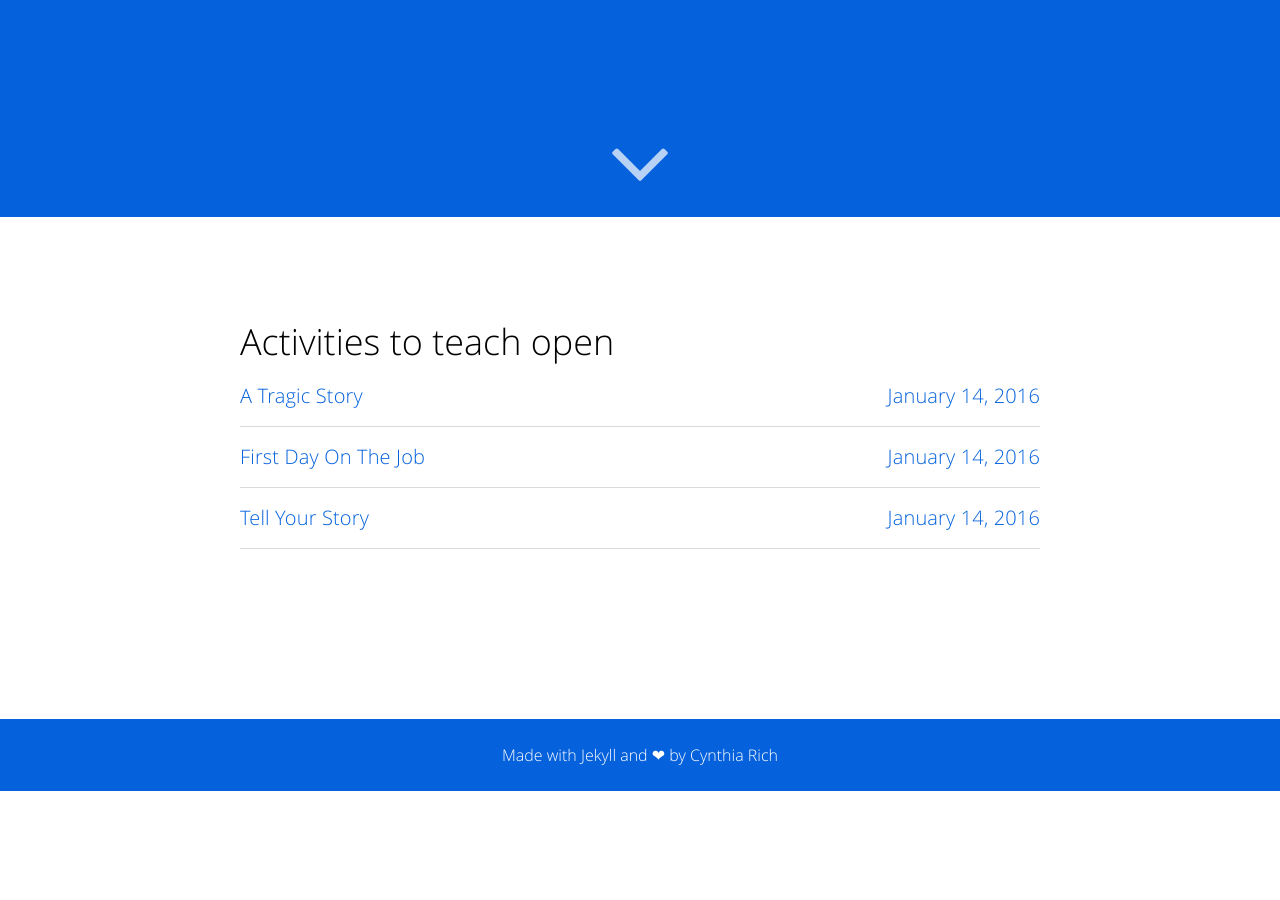
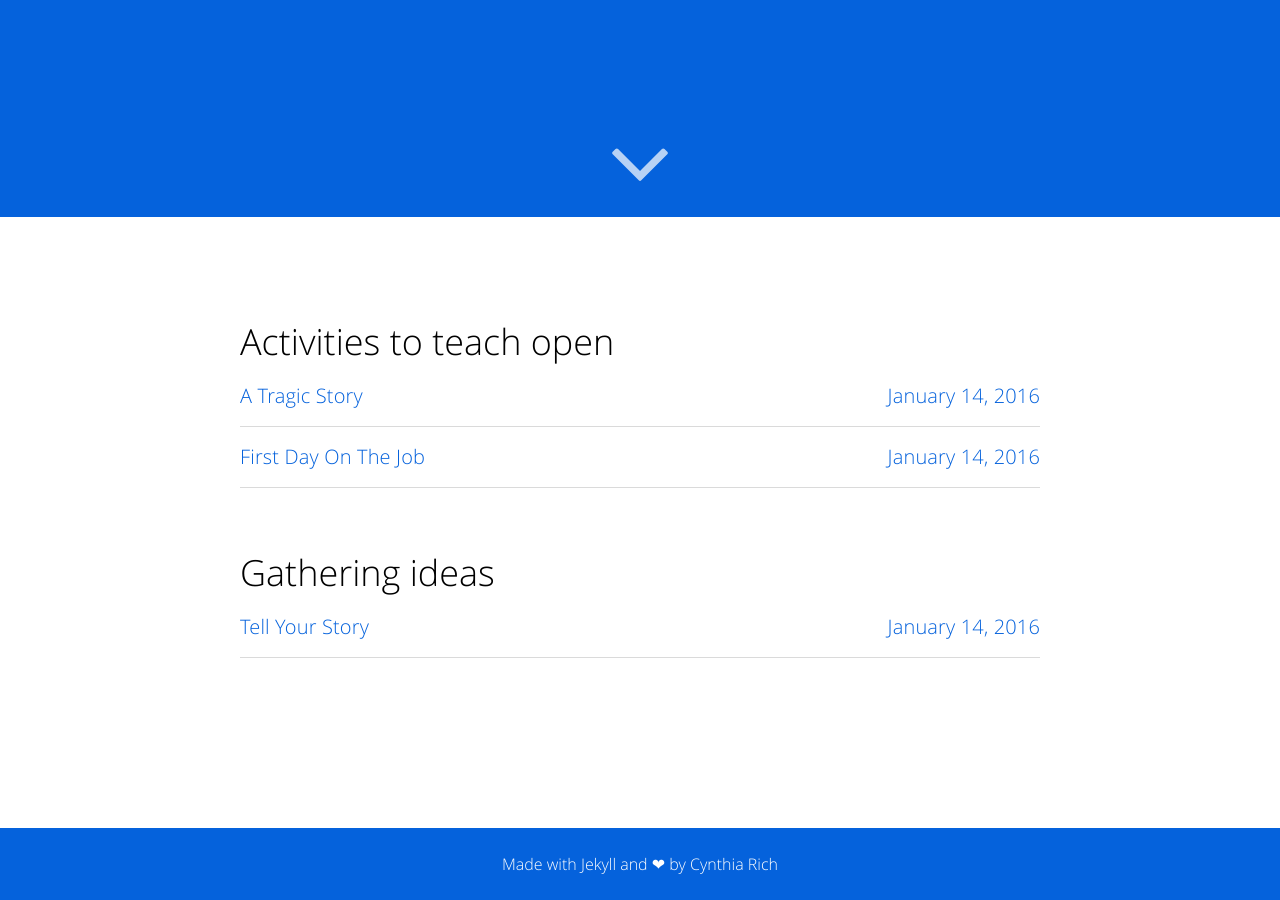
Before and after one commit to gitter-badger/ATD-Techknowledge, a Jekyll site: the page built from series.html, in a window 1280 px wide and 900 px high, scrolled down 683 px. Built offline with Jekyll 4.4.1, drawn with Linux system fonts in a browser that asks for light colours; before the commit the page ends 1474 px from its top, so only the background shows below that.

```diff
--- a/_posts/2016-01-14-your-story.markdown
+++ b/_posts/2016-01-14-your-story.markdown
@@ -7,7 +7,7 @@
 tags:
 - open source
 categories:
-- Activities to Teach Open
+- Gathering Ideas
 twitter_text: 'Tell your story about open source learning'
 ---
 
```
Also changed, not shown: other parts of _posts/2016-01-14-your-story.markdown (+1 -0 lines).
